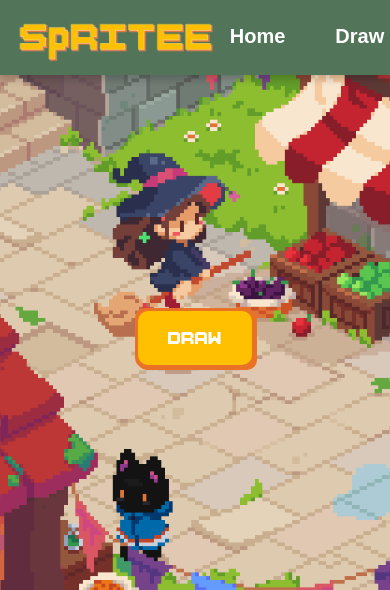
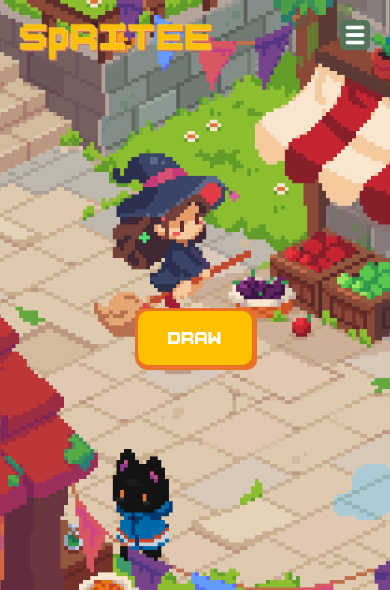
Before and after one commit to NighterFlex/Spritee, a PHP site: page / in a window 390 px wide. Shown: the top 590 px of the page. Run offline with PHP 8.4, Linux system fonts and the light colour scheme.

Commit message:
navbar responsivness

```diff
--- /dev/null
+++ b/home.js
@@ -0,0 +1,26 @@
+const menuicon = document.getElementById("menubar");
+const cross = document.getElementById("crossicon");
+const navbk = document.querySelector(".navback");
+const nav = document.querySelector(".nav1");
+const navli = document.querySelector("nav li");
+
+// In case some pages don't have these elements
+if (menuicon && cross && navbk && nav) {
+    menuicon.addEventListener("click", function () {
+        // alert("Hello"); // optional test
+        navbk.style.right = "-1px";
+    });
+
+    cross.addEventListener("click", function () {
+        navbk.style.right = "-200px";
+    });
+
+    navbk.addEventListener("click", function () {
+        // alert("Hello"); // optional test
+        navbk.style.right = "-200px";
+    });
+    navli.addEventListener("click", function () {
+        // alert("Hello"); // optional test
+        navbk.style.right = "-200px";
+    });
+}
--- a/index.html
+++ b/index.html
@@ -9,7 +9,10 @@
 <body>
     <div class="navbar">
     <img src="image.png" alt="logo" class="logo">
-        <nav>
+    <img id="menubar" src="images/menubar.png" alt="">
+        <div class="navback">
+            <img id="crossicon" src="images/cross.png" alt="">
+            <nav class="nav1">
                 <ul class="nav">
                     <a href="#"><li>Home</li></a>
                     <a href="draw.html"><li>Draw</li></a>
@@ -18,6 +21,7 @@
                     <a href="login.html"><li>Login</li></a>
                 </ul>
             </nav>
+        </div>
 
     </div>
 
@@ -35,7 +39,7 @@
 </div>
 
 
-
+<script src="home.js"></script>
 </body>
 
 <footer>
--- a/style.css
+++ b/style.css
@@ -63,9 +63,25 @@ body{
     transition: 0.3s ease;
     box-shadow: 0 4px 8px rgba(0, 0, 0, 0.2);
 }
+.nav li:hover{
+    animation: bottom .5s smooth;
+    bottom: 5px;
 
+}
 .nav li:hover::after{
     width: 100%;
+}
+.navback{
+    background-color: rgb(82, 117, 90);
+    display: flex;
+    /* position: absolute; */
+    /* left: 10px; */
+}
+#crossicon{
+    display: none;
+}
+#menubar{
+    display: none;
 }
 .logo{
     height: 60px;
@@ -230,3 +246,48 @@ footer {
     .box{
         background-color: rgb(255, 255, 255);
     }
+
+    @media (max-width: 900px) {
+        .navbar{
+            background-color: transparent;
+            box-shadow: 0 0 0 0;
+        }
+        .navback{
+            position: absolute;
+            height: 100vh;
+            width: 200px;
+            /* right: -1px; */
+            z-index: 10000;
+            right: -200px;
+            transition: right .5s;
+        }
+        #crossicon{
+            display: block;
+            height: 25px;
+            position: relative;
+            left: 155px;
+            top: 15px;
+            cursor: pointer;
+        }
+        .nav li:hover{
+            bottom: 1px;
+        }
+        .nav li::after{
+            content: none;
+        }
+        #menubar{
+            display: block;
+            background-color: rgb(82, 117, 90);
+            height: 30px;
+            margin-top: 20px;
+            margin-right: 20px;
+            border-radius: 5px;
+            cursor: pointer;
+        }
+        .nav{
+            flex-direction: column;
+            margin-top: 80px;
+            margin-left: 10px;
+        }
+
+    }
```
Also changed, not shown: images/cross.jpg (added), images/cross.png (added), images/cross2.png (added), images/menubar.png (added). Lines whose indentation alone changed are shown as unchanged.
